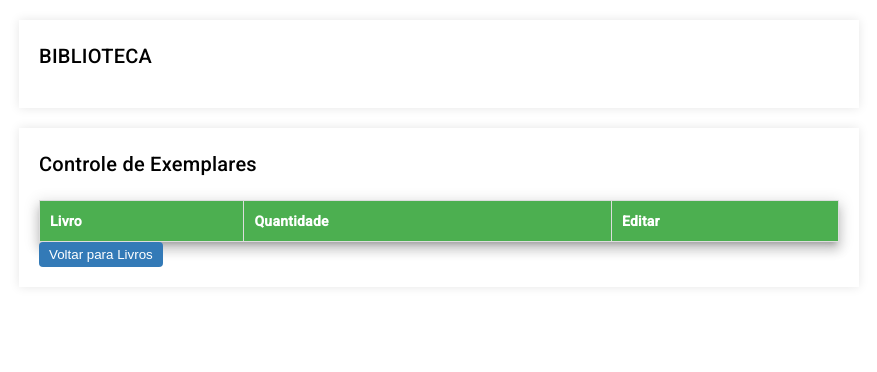
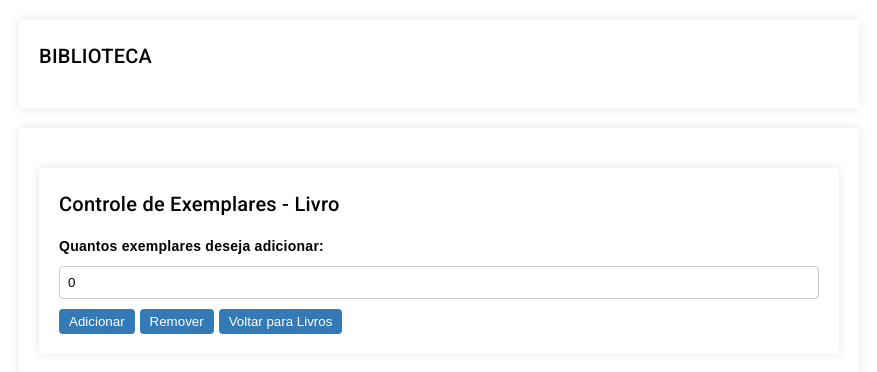
Before and after one commit to Bethania-Freitas/Library-Angular, an Angular app: page /1/exemplares in a window 1280 px wide. Shown: the top 372 px of the page, without its empty margins (201-1078 px from the left). Built offline with nearby package versions, Linux system fonts and the light colour scheme.

Commit message:
controle de exemplares - view

```diff
--- a/src/app/app-routing.module.ts
+++ b/src/app/app-routing.module.ts
@@ -9,6 +9,7 @@ const routes: Routes = [
   { path: '', component: LivrosComponent },
   { path: ':id/reservas', component: ReservaComponent },
   { path: ':id/exemplares', component: ExemplarComponent },
+  { path: ':id/exemplares/:exemplarId', component: ExemplarComponent },
 ];
 
 @NgModule({
--- a/src/app/exemplar/exemplar.component.html
+++ b/src/app/exemplar/exemplar.component.html
@@ -1,23 +1,22 @@
 <div class="container">
-  <h2>Controle de Exemplares</h2>
-  <table class="mat-elevation-z8">
-    <thead>
-      <tr>
-        <th>Livro</th>
-        <th>Quantidade</th>
-        <th>Editar</th>
-      </tr>
-    </thead>
-    <tbody>
-      <tr *ngFor="let exemplar of exemplares$ | async">
-        <td>{{ id }}</td>
-        <td>{{ exemplar.quantidade }}</td>
-        <th>
-          <!-- <button type="button" (click)="adicionar(exemplar)">Editar</button>
-          <button type="button" (click)="remover(exemplar)">Editar</button> -->
-        </th>
-      </tr>
-    </tbody>
-  </table>
-  <button type="button" [routerLink]="['/']">Voltar para Livros</button>
+  <head>
+    <meta charset="UTF-8" />
+    <meta name="viewport" content="width=device-width, initial-scale=1.0" />
+    <title>Controle de Exemplares - Livro</title>
+  </head>
+  <body>
+    <div class="container">
+      <h2>Controle de Exemplares - Livro</h2>
+      <label for="ano_publicacao">Quantos exemplares deseja adicionar:</label>
+      <input
+        type="number"
+        [(ngModel)]="quantidade"
+        name="quantidade"
+        id="quantidade"
+      />
+      <button type="button" (click)="adicionar(quantidade)">Adicionar</button>
+      <button type="button" (click)="remover(quantidade)">Remover</button>
+      <button type="button" [routerLink]="['/']">Voltar para Livros</button>
+    </div>
+  </body>
 </div>
--- a/src/app/exemplar/exemplar.component.scss
+++ b/src/app/exemplar/exemplar.component.scss
@@ -43,6 +43,7 @@ button {
   border: none;
   border-radius: 4px;
   cursor: pointer;
+  margin-top: 10px;
 }
 
 table {
--- a/src/app/exemplar/exemplar.component.ts
+++ b/src/app/exemplar/exemplar.component.ts
@@ -18,7 +18,7 @@ export class ExemplarComponent {
   exemplares$ = new Observable<Exemplares[]>();
 
   id = '';
-  quantidade = '';
+  quantidade: number = 0;
 
   constructor(
     private dataService: DataService,
@@ -32,4 +32,8 @@ export class ExemplarComponent {
   obterQuantidadeCadastrada() {
     this.exemplares$ = this.exemplarService.obterQuantidade(this.id);
   }
+
+  adicionar(quantidade: number) {}
+
+  remover(quantidade: number) {}
 }
--- a/src/app/livros/livros.component.ts
+++ b/src/app/livros/livros.component.ts
@@ -1,3 +1,4 @@
+import { Exemplares } from './../models/exemplares.model';
 import { ActivatedRoute } from '@angular/router';
 import { LivroService } from './../services/livro.services';
 import { Component, OnInit } from '@angular/core';
--- a/src/app/models/exemplares.model.ts
+++ b/src/app/models/exemplares.model.ts
@@ -1,4 +1,5 @@
 import { Livros } from './livros.model';
+
 export interface Exemplares {
   id: number;
   quantidade: number;
--- a/src/app/models/reservas.model.ts
+++ b/src/app/models/reservas.model.ts
@@ -1,3 +1,5 @@
+import { Livros } from './livros.model';
+
 export interface Reservas {
   id?: number;
   usuario: string;
--- a/src/app/reserva/reserva.component.ts
+++ b/src/app/reserva/reserva.component.ts
@@ -1,42 +1,52 @@
+import { Component, OnInit } from '@angular/core';
+import { ActivatedRoute } from '@angular/router';
+import { Observable } from 'rxjs';
 import { Reservas } from './../models/reservas.model';
 import { ReservaService } from './../services/reserva.service';
-import { Component } from '@angular/core';
-import { ActivatedRoute } from '@angular/router';
-import { Observable } from 'rxjs';
-import { Router } from '@angular/router';
 
 @Component({
   selector: 'app-reserva',
   templateUrl: './reserva.component.html',
   styleUrl: './reserva.component.scss',
 })
-export class ReservaComponent {
+export class ReservaComponent implements OnInit {
   title = 'Reservas';
 
   reservas$ = new Observable<Reservas[]>();
 
-  id = '';
+  id: string = '';
   usuario = '';
   data_inicio = '';
   data_fim = '';
+  livro = '';
 
   constructor(
     private reservaService: ReservaService,
     private route: ActivatedRoute
   ) {}
 
+  ngOnInit() {
+    this.id = this.route.snapshot.paramMap.get('id') || '';
+    this.obterReservasCadastradas();
+  }
+
   obterReservasCadastradas() {
     this.reservas$ = this.reservaService.obterReservas(this.id);
   }
 
   NovaReserva() {
-    if (!this.usuario || !this.data_inicio) return;
+    if (!this.usuario || !this.data_inicio || !this.id) return;
     this.reservaService
-      .gerarReserva({
+      .gerarReserva(this.id, {
         usuario: this.usuario,
         data_inicio: this.data_inicio,
         data_fim: this.data_fim,
       })
-      .subscribe((_) => this.obterReservasCadastradas());
+      .subscribe(() => {
+        this.obterReservasCadastradas();
+        this.usuario = '';
+        this.data_inicio = '';
+        this.data_fim = '';
+      });
   }
 }
--- a/src/app/services/reserva.service.ts
+++ b/src/app/services/reserva.service.ts
@@ -16,10 +16,10 @@ export class ReservaService {
     return this.httpClient.get<Reservas[]>(`${this.url}/${idLivro}/reservas`);
   }
 
-  gerarReserva(reser: Reservas) {
+  gerarReserva(idLivro: string, reser: Reservas) {
     const headers = new HttpHeaders({ 'Content-Type': 'application/json' });
     return this.httpClient
-      .post<Reservas>(this.url, reser, { headers })
+      .post<Reservas>(`${this.url}/${idLivro}/reservas`, reser, { headers })
       .pipe(first());
   }
 }
```
